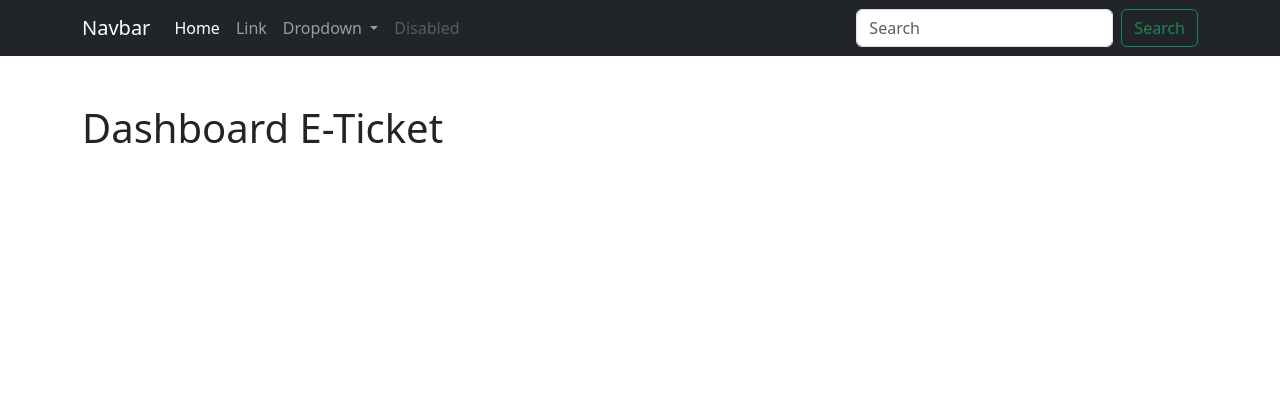
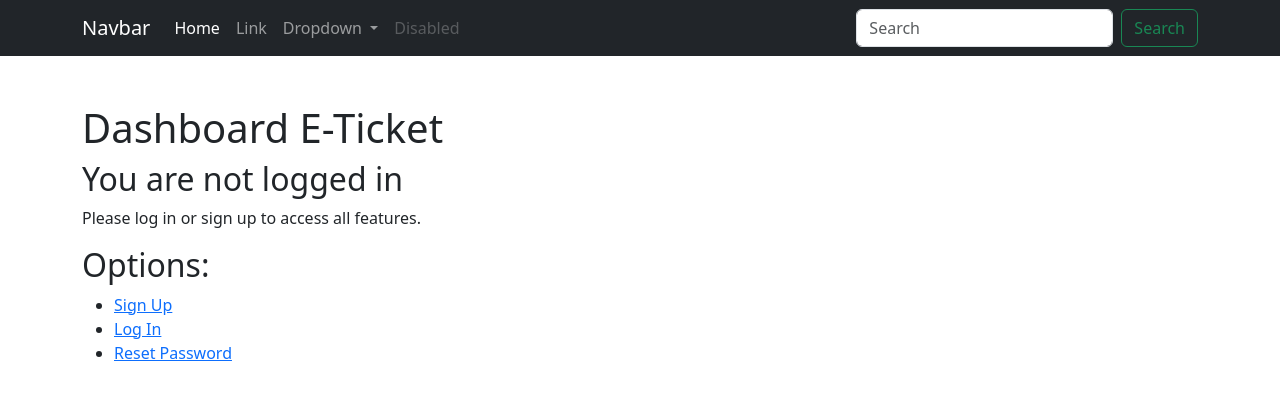
Before and after one commit to dinasalina/firstdjango, a Django app: template eticket/templates/home.html in a window 1280 px wide. Shown: the top 400 px of the page. Run offline with Django 5.2, Linux system fonts and the light colour scheme; the template is opened without the code that fills it, so the values that code supplies are empty.

Commit message:
buat link login & logout

```diff
--- a/eticket/templates/home.html
+++ b/eticket/templates/home.html
@@ -10,4 +10,26 @@
 
 <h1>Dashboard E-Ticket</h1>
 
+<!-- auth -->
+{% if user.is_authenticated %}
+  <h2>Welcome, {{ user.username }}!</h2>
+  <p>You are currently logged in.</p>
+  <p><a href="{% url 'account_logout' %}">Log Out</a></p>
+{% else %}
+  <h2>You are not logged in</h2>
+  <p>Please log in or sign up to access all features.</p>
+{% endif %}
+
+<h2>Options:</h2>
+<ul>
+  {% if not user.is_authenticated %}
+    <li><a href="{% url 'account_signup' %}">Sign Up</a></li>
+    <li><a href="{% url 'account_login' %}">Log In</a></li>
+  {% endif %}
+  <li><a href="{% url 'account_reset_password' %}">Reset Password</a></li>
+</ul>
+<!-- end auth -->
+
+
+
 {% endblock %}
```
